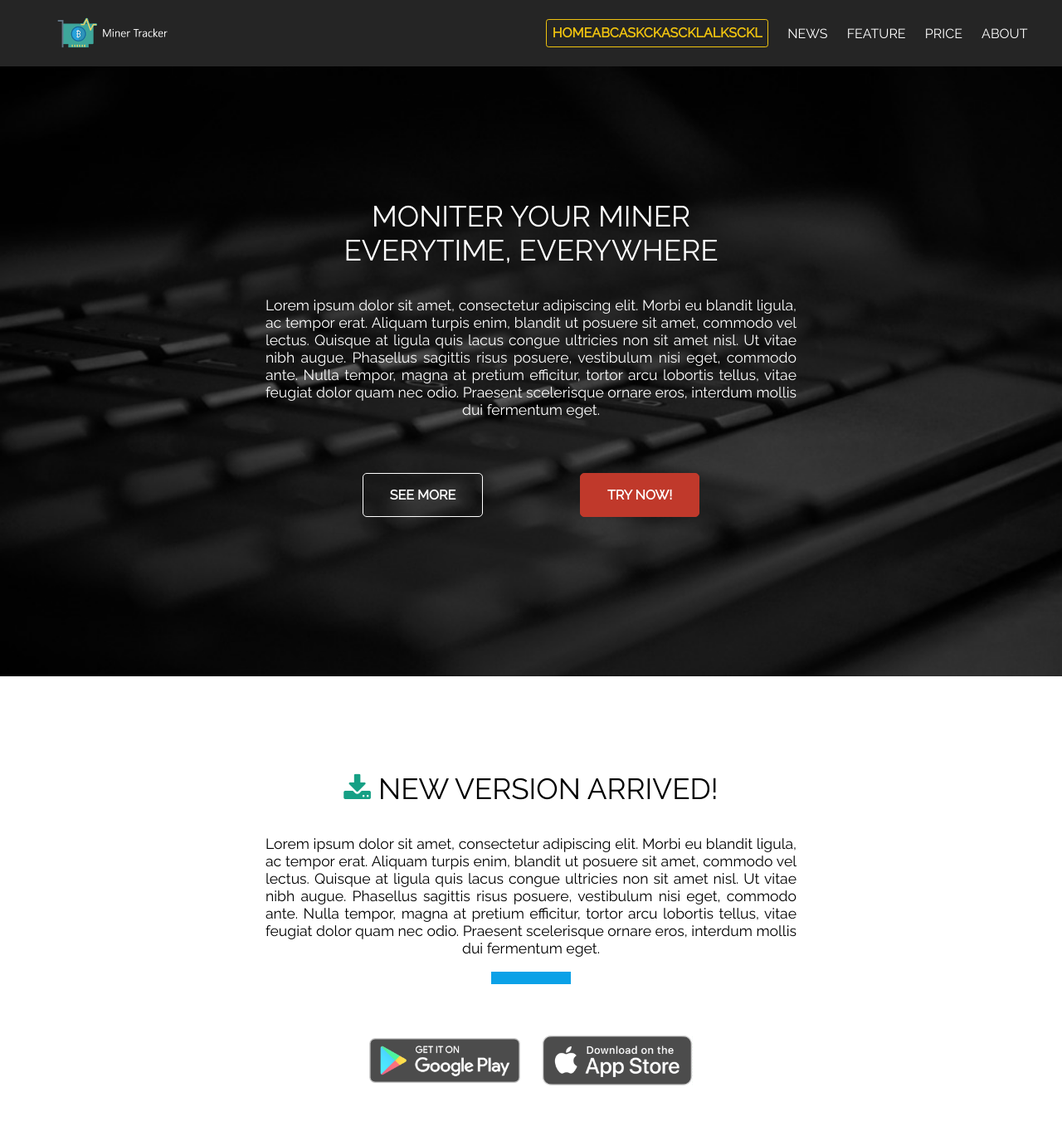
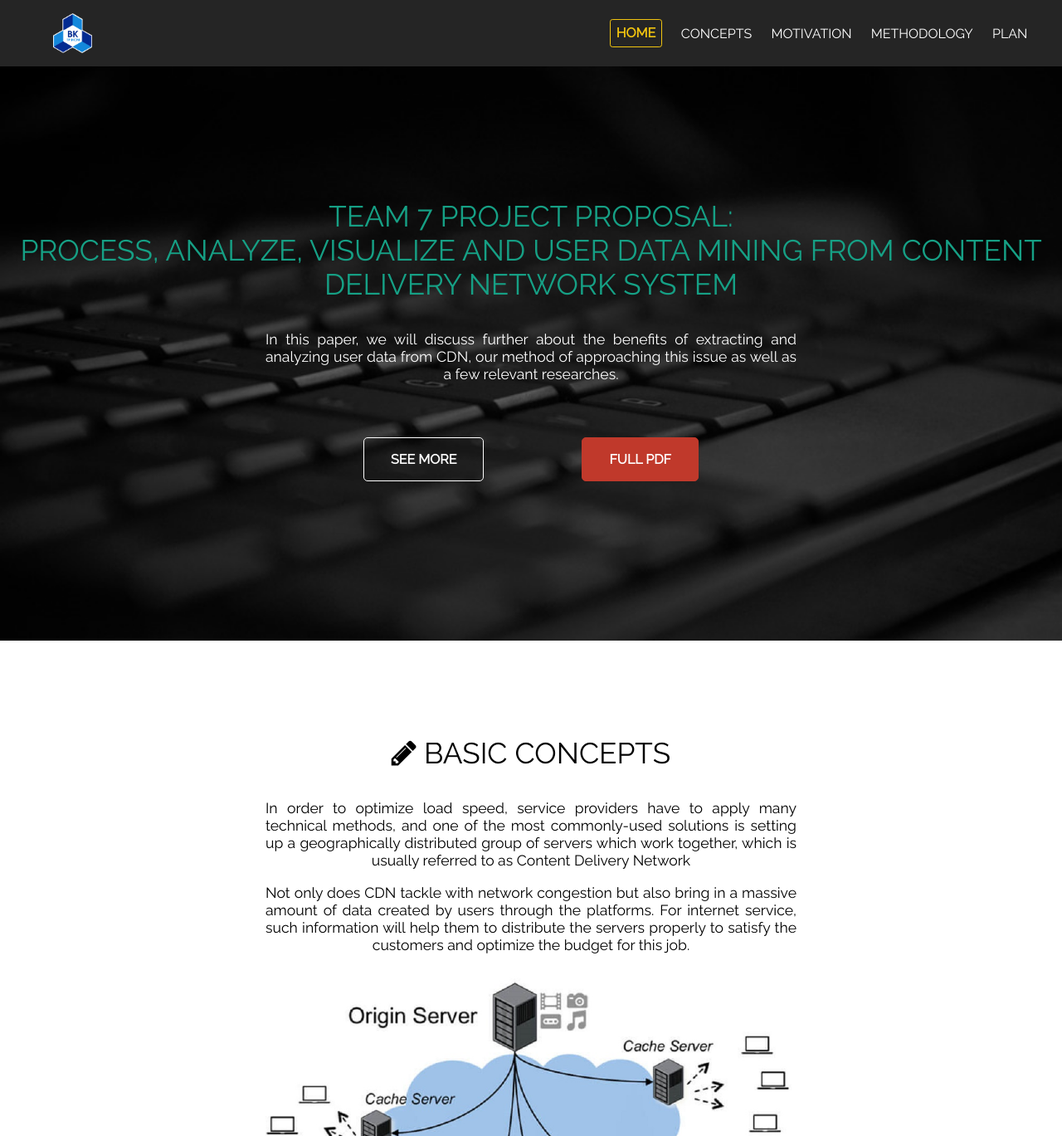
Before and after one commit to baokhanhle123/BDC_Assignment, a plain HTML site: page index.html in a window 1280 px wide. Shown: the top 1369 px of the page at 83% size. Drawn offline with nearby package versions, Linux system fonts and the light colour scheme.

Commit message:
intro added and some mods

```diff
--- a/index.html
+++ b/index.html
@@ -1,8 +1,8 @@
 <!DOCTYPE html>
 <html>
-<title>Miner Tracker Project</title>
+<title>Project Proposal</title>
 <meta charset="UTF-8">
-<link rel="shortcut icon" href="images/fav.png" />
+<link rel="shortcut icon" href="images/hcmut.png" />
 <link rel="stylesheet" href="css/style.css">
 <link rel="stylesheet" href="css/flex.css">
 <link rel="stylesheet" href="css/color.css">
@@ -16,15 +16,15 @@
     <!-- Navigation -->
     <header id="navigationBar" class="container-fluid-sm flex-direction-auto text-white bg-flat-black">
         <div id="header-logo" class="header-logo">
-            <a href="index.html" title="Home page"><img src="images/logo-web.png" height="48"></a>
+            <a href="index.html" title="Home page"><img src="images/hcmut.png" height="48"></a>
         </div>
         <nav id="navigationList" class="flex-self-center padding-col-md text-center">
             <ul>
-                <li class="navbar-ul"><a class="text-simple active" href="index.html" title="Home">HOMEABCASKCKASCKLALKSCKL</a></li>
-                <li class="navbar-ul"><a class="text-simple text-white" href="#newsSection" title="News">NEWS</a></li>
-                <li class="navbar-ul"><a class="text-simple text-white" href="#featureSection" title="Feature">FEATURE</a></li>
-                <li class="navbar-ul"><a class="text-simple text-white" href="#priceSection" title="Price">PRICE</a></li>
-                <li class="navbar-ul"><a class="text-simple text-white" href="#aboutUsSection" title="About">ABOUT</a></li>
+                <li class="navbar-ul"><a class="text-simple active" href="index.html" title="Home">HOME</a></li>
+                <li class="navbar-ul"><a class="text-simple text-white" href="#newsSection" title="News">CONCEPTS</a></li>
+                <li class="navbar-ul"><a class="text-simple text-white" href="#featureSection" title="Feature">MOTIVATION</a></li>
+                <li class="navbar-ul"><a class="text-simple text-white" href="#priceSection" title="Price">METHODOLOGY</a></li>
+                <li class="navbar-ul"><a class="text-simple text-white" href="#aboutUsSection" title="About">PLAN</a></li>
             </ul>
         </nav>
     </header>
@@ -32,37 +32,46 @@
     <main>
         <!-- Header -->
         <section id="headerSection" class="container-fluid-lg text-center text-white img-cover" style="background-image:url(images/bg.jpg)">
-            <h1 id="headerSection-header" class="margin-bottom"> MONITER YOUR MINER <br> EVERYTIME, EVERYWHERE </h1>
+            <h1 id="headerSection-header" class="margin-bottom text-green"> TEAM 7 PROJECT PROPOSAL: <br> PROCESS, ANALYZE, VISUALIZE AND USER DATA MINING FROM CONTENT DELIVERY NETWORK SYSTEM </h1>
             <h3 id="headerSection-description" class="width-half align-center-row text-justify-center">
-                Lorem ipsum dolor sit amet, consectetur adipiscing elit. Morbi eu blandit ligula, ac tempor erat. Aliquam turpis enim, blandit ut posuere sit amet, commodo vel lectus. Quisque at ligula quis lacus congue ultricies non sit amet nisl. Ut vitae nibh augue.
-                Phasellus sagittis risus posuere, vestibulum nisi eget, commodo ante. Nulla tempor, magna at pretium efficitur, tortor arcu lobortis tellus, vitae feugiat dolor quam nec odio. Praesent scelerisque ornare eros, interdum mollis dui fermentum
-                eget.
+                In this paper, we will discuss further about the benefits of extracting and analyzing user data
+from CDN, our method of approaching this issue as well as a few relevant researches.
+
             </h3>
             <div id="headerSection-body" class="width-half align-center-all flex-direction-auto flex-main-evenly padding-md ">
                 <a id="button-more" href="#featureSection" class="btn btn-rounded btn-lg bg-transparent bg-transparent-hover  text-white text-simple text-bold">SEE MORE</a>
-                <a id="button-try" href="#newsSection" class="btn btn-rounded btn-lg bg-red hover-light text-white border-red text-simple text-bold">TRY NOW!</a>
+                <a id="button-try" href="./file/file.pdf" class="btn btn-rounded btn-lg bg-red hover-light text-white border-red text-simple text-bold" download>FULL PDF</a>
             </div>
         </section>
 
-        <!-- News -->
+        <!-- Concepts -->
         <section id="newsSection" class="container-fluid bg-white text-center text-black">
-            <h1 id="newsSection-header"> <i class="fa fa-download text-green"></i> NEW VERSION ARRIVED! </h1>
+            <h1 id="newsSection-header"> <i class="fa fa-pencil" aria-hidden="true"></i> BASIC CONCEPTS </h1>
             <h3 id="newsSection-description" class="width-half align-center-row text-justify-center">
-                Lorem ipsum dolor sit amet, consectetur adipiscing elit. Morbi eu blandit ligula, ac tempor erat. Aliquam turpis enim, blandit ut posuere sit amet, commodo vel lectus. Quisque at ligula quis lacus congue ultricies non sit amet nisl. Ut vitae nibh augue.
-                Phasellus sagittis risus posuere, vestibulum nisi eget, commodo ante. Nulla tempor, magna at pretium efficitur, tortor arcu lobortis tellus, vitae feugiat dolor quam nec odio. Praesent scelerisque ornare eros, interdum mollis dui fermentum
-                eget.
+                In order to optimize load speed, service providers have to apply many
+technical methods, and one of the most commonly-used solutions is setting up a geographically
+distributed group of servers which work together, which is usually referred to as Content Delivery
+Network
             </h3>
+            <h3 id="newsSection-description" class="width-half align-center-row text-justify-center">
+                Not only does CDN tackle with network congestion but also bring in a massive amount of
+data created by users through the platforms. For internet service, such
+information will help them to distribute the servers properly to satisfy the customers and optimize
+the budget for this job.
+            </h3>
+
+            <img class="width-half" src="images/CDN.jpg">
+            <br>
             <div id="newsSection-line" class="line line-md line-blue align-center-horizontal"></div>
 
-            <div id="newsSection-body" class="width-half align-center-all flex-direction-auto flex-main-center padding-md ">
-                <a id="button-google" href="#"><img class="btn-app-store" src="images/google-play-badge.png"></a>
-                <a id="button-appstore" href="#"><img class="btn-app-store" src="images/App_Store.png"></a>
+            <div id="newsSection-body" class="align-center-all flex-direction-auto flex-main-center padding-md ">
+                <a id="button-more" target="_blank" href="https://en.wikipedia.org/wiki/Content_delivery_network#:~:text=A+content+delivery+network%2C+or,spatially+relative+to+end+users" class="btn btn-rounded btn-lg bg-transparent text-simple text-bold">More Information</a>
             </div>
         </section>
 
-        <!--Feature-->
+        <!--Motivation-->
         <section id="featureSection" class="container-fluid padding-row-lg bg-flat-black text-center text-white">
-            <h1 id="featureSection-header" class="header text-center"> <i class="fa fa-heart text-red"></i> WHY CHOOSE MINER TRACKER? </h1>
+            <h1 id="featureSection-header" class="header text-center"> <i class="fa fa-heart text-red"></i> MOTIVATION </h1>
             <h3 id="featureSection-description" class="width-half align-center-row text-justify-center">
                 Lorem ipsum dolor sit amet, consectetur adipiscing elit. Morbi eu blandit ligula, ac tempor erat. Aliquam turpis enim, blandit ut posuere sit amet, commodo vel lectus. Quisque at ligula quis lacus congue ultricies non sit amet nisl. Ut vitae nibh augue.
                 Phasellus sagittis risus posuere, vestibulum nisi eget, commodo ante.
@@ -105,9 +114,9 @@
             </div>
         </section>
 
-        <!-- Price -->
+        <!-- Methodology -->
         <section id="priceSection" class="container-fluid text-center">
-            <h1 id="priceSection-header"> <i class="fa fa-usd text-yellow "></i> PRICING </h1>
+            <h1 id="priceSection-header"> <i class="fa fa-usd text-yellow "></i> METHODOLOGY </h1>
             <h2 id="priceSection-description">
                 Choose a pricing plan that fits your needs.
             </h2>
@@ -176,29 +185,29 @@
 
                 <div class="flex-direction-auto flex-col-1">
                     <!-- Third card -->
-                    <div id="card-pro" class="flex-col bg-white flex-col-1 text-center  shadow-hover border border-light-gray">
-                        <div class="text-white bg-red border-bottom border-light-gray">
-                            <h1 id="pro-title">PRO</h1>
+                    <div id="card-premium" class="flex-col bg-white flex-col-1 text-center margin-sm shadow-hover border border-light-gray">
+                        <div class="text-white bg-yellow border-bottom border-light-gray">
+                            <h1 id="premium-title">PREMIUM</h1>
                         </div>
                         <div class="border-bottom border-light-gray">
-                            <h3 id="pro-computer"> <span class="text-bold">25</span> PCs </h3>
+                            <h3 id="premium-computer"> <span class="text-bold">100</span> PCs </h3>
                         </div>
                         <div class="border-bottom border-light-gray">
-                            <h3 id="pro-account"> <span class="text-bold">5</span> Accounts </h3>
+                            <h3 id="premium-account"> <span class="text-bold">10</span> Accounts </h3>
                         </div>
                         <div class="border-bottom border-light-gray">
-                            <h3 id="pro-info"> <span class="text-bold">Detail</span> Information </h3>
+                            <h3 id="premium-info"> <span class="text-bold">Detail</span> Information </h3>
                         </div>
                         <div class="border-bottom border-light-gray">
-                            <h3 id="pro-support"> <span class="text-bold">24/7</span> Support </h3>
+                            <h3 id="premium-support"> <span class="text-bold">24/7</span> Support </h3>
                         </div>
                         <div class="container-fluid-sm border-bottom border-light-gray">
-                            <h1 id="pro-price">$ 25</span>
+                            <h1 id="premium-price">$ 75</span>
                             </h1>
                             <p>per month</p>
                         </div>
                         <div class="container-sm">
-                            <button id="button-signup-pro" class="btn btn-sm btn-rounded bg-red text-white border-red hover-light">
+                            <button id="button-signup-premium" class="btn btn-sm btn-rounded bg-yellow text-white border-yellow hover-light">
                                     <h3 class="text-bold"><i class="fa fa-check"></i> Sign Up </h3>
                                 </button>
                         </div>
@@ -240,7 +249,7 @@
 
         <!-- About -->
         <section id="aboutUsSection" class="container-fluid bg-white text-center text-black bg-light-gray">
-            <h1 id="aboutUsSection-header"> <i class="fa fa-users text-pink"></i> MEET OUR TEAM </h1>
+            <h1 id="aboutUsSection-header"> <i class="fa fa-users text-pink"></i> RESEARCH PLAN </h1>
             <h3 id="aboutUsSection-description"> We are ArounDev Team </h3>
             <div id="aboutUsSection-line" class="line line-md line-blue align-center-horizontal"></div>
 
@@ -298,18 +307,18 @@
             <!-- About us -->
             <section id="aboutSection" class="flex-col-1 margin-md">
                 <div id="project" class="container-fluid-sm">
-                    <h2 id="project-title" class="margin-none">About Miner Tracker</h2>
+                    <h2 id="project-title" class="margin-none">About Project Proposal</h2>
                     <div id="project-line" class="line line-smd line-blue margin-none"></div>
                     <div id="project-body">
                         <p id="project-description" class="text-justify-left">
-                            Lorem ipsum dolor sit amet, consectetur adipiscing elit. Morbi eu blandit ligula, ac tempor erat. Aliquam turpis enim, blandit ut posuere sit amet, commodo vel lectus.
+
                         </p>
                     </div>
 
                 </div>
 
                 <div id="legacy" class="container-fluid-sm">
-                    <h2 id="legacy-title" class="margin-none">Legacy</h2>
+                    <h2 id="legacy-title" class="margin-none">Reference</h2>
                     <div id="legacy-line" class="line line-smd line-blue margin-none text-left"></div>
                     <div id="legacy-body">
                         <a id="legacy-detail-notice" class="text-white" href="#" title="Legal Notice">
@@ -324,7 +333,7 @@
 
             <!-- Contact -->
             <section id="contactSection" class="flex-col-1 container-fluid-sm margin-md">
-                <h2 id="contactSection-title" class="margin-none">Contact</h2>
+                <h2 id="contactSection-title" class="margin-none">Contact Our Leader</h2>
                 <div id="contactSection-line" class="line line-smd line-blue margin-none"></div>
                 <div id="contactSection-body">
                     <h3 id="contact-address"><i class="fa fa-home margin-bottom"></i> <span class="text-bold"> Address:</span> District 10, Ho Chi Minh city</h3>
```
Also changed, not shown: images/CDN.jpg (added), images/hcmut.png (added), 1 other file.
